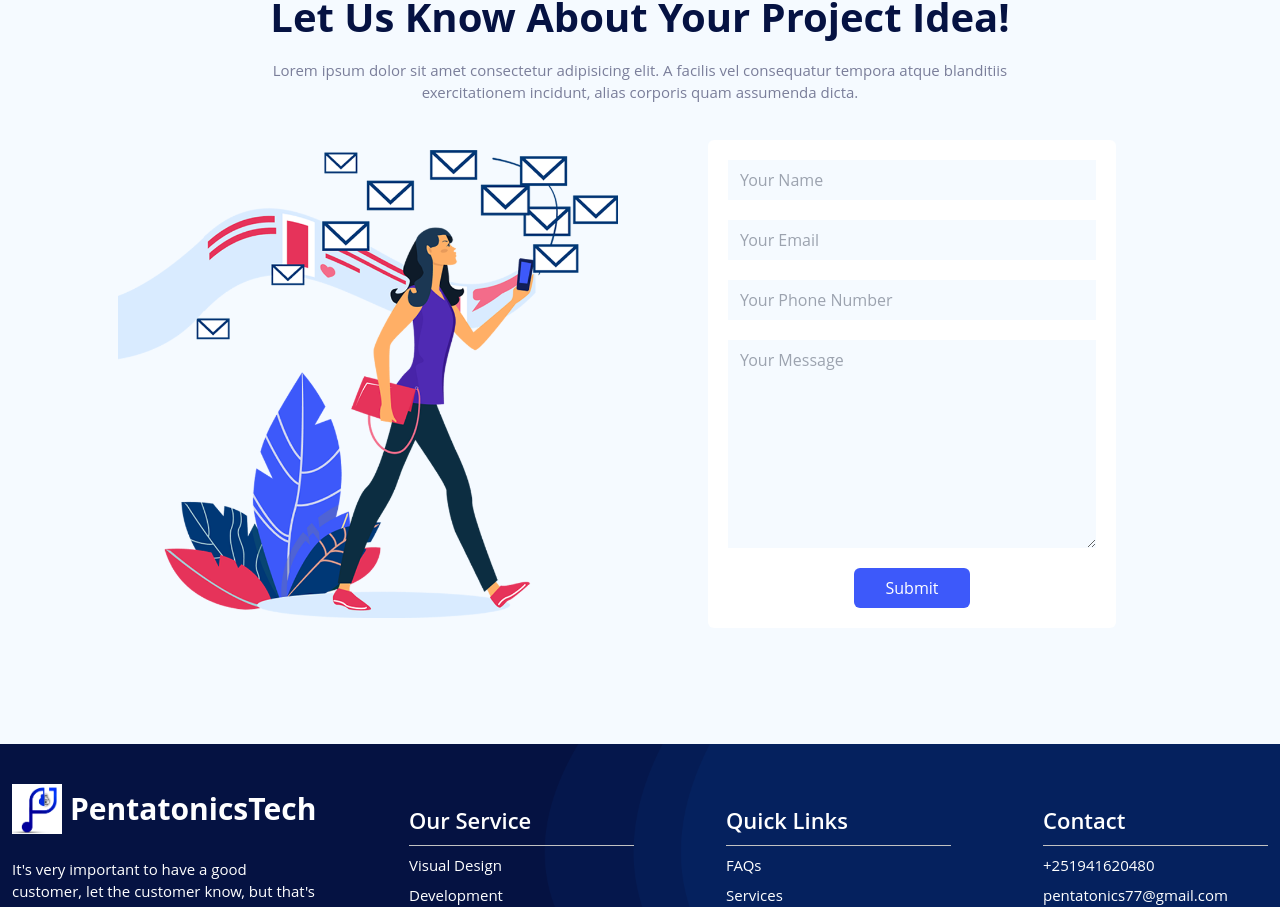
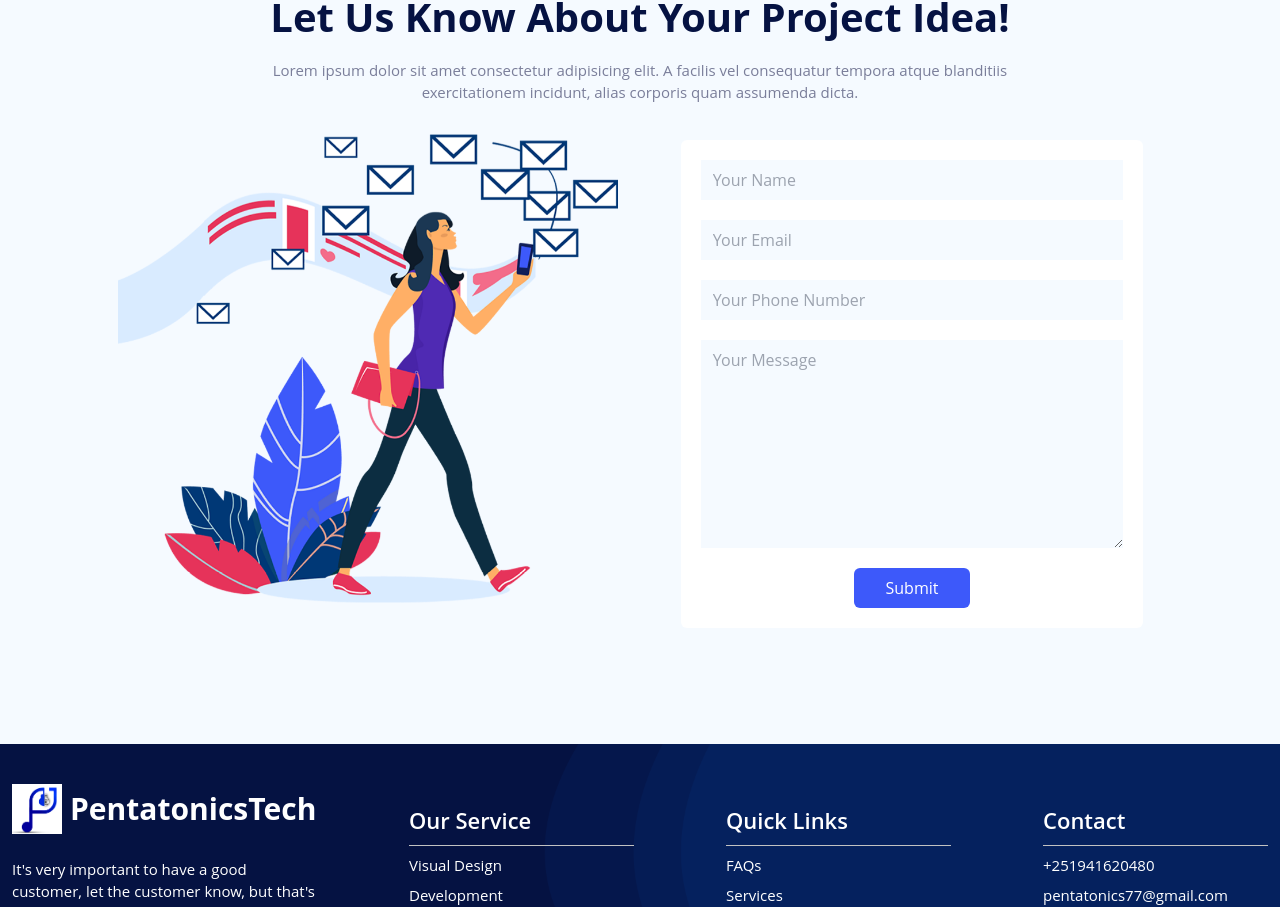
Before and after one commit to menase7/PentatonicsTech, a Next.js app: page / in a window 1280 px wide. Shown: the part 4549-5456 px from the top of the page. Built offline with nearby package versions, Linux system fonts and the light colour scheme.

Commit message:
animation added on contact us section

```diff
--- a/src/app/globals.css
+++ b/src/app/globals.css
@@ -9,6 +9,22 @@ body {
 
 html {
   scroll-behavior: smooth;
+}
+
+@keyframes moveUpDown {
+  0% {
+    transform: translateY(0);
+  }
+  50% {
+    transform: translateY(-20px);
+  }
+  100% {
+    transform: translateY(0);
+  }
+}
+
+.animate-updown {
+  animation: moveUpDown 5s ease-in-out infinite;
 }
 
 
--- a/src/components/ContactForm.jsx
+++ b/src/components/ContactForm.jsx
@@ -20,10 +20,16 @@ export default function ContactForm() {
         </div>
         <div className="grid md:grid-cols-2 py-4 md:w-[85%] mx-auto">
           <div className="flex items-center justify-center">
-            <Image src="/contact.png" width={500} height={500} alt="contact" />
+            <Image
+              className="animate-updown"
+              src="/contact.png"
+              width={500}
+              height={500}
+              alt="contact"
+            />
           </div>
           <div className="py-5">
-            <form className="w-[75%] mx-auto flex flex-col gap-5 bg-white p-5 rounded-md">
+            <form className="w-[85%] mx-auto flex flex-col gap-5 bg-white p-5 rounded-md">
               <input
                 className="bg-[#F5FAFF] py-2 pl-3 focus:outline-[#3D59FA]"
                 type="text"
```
